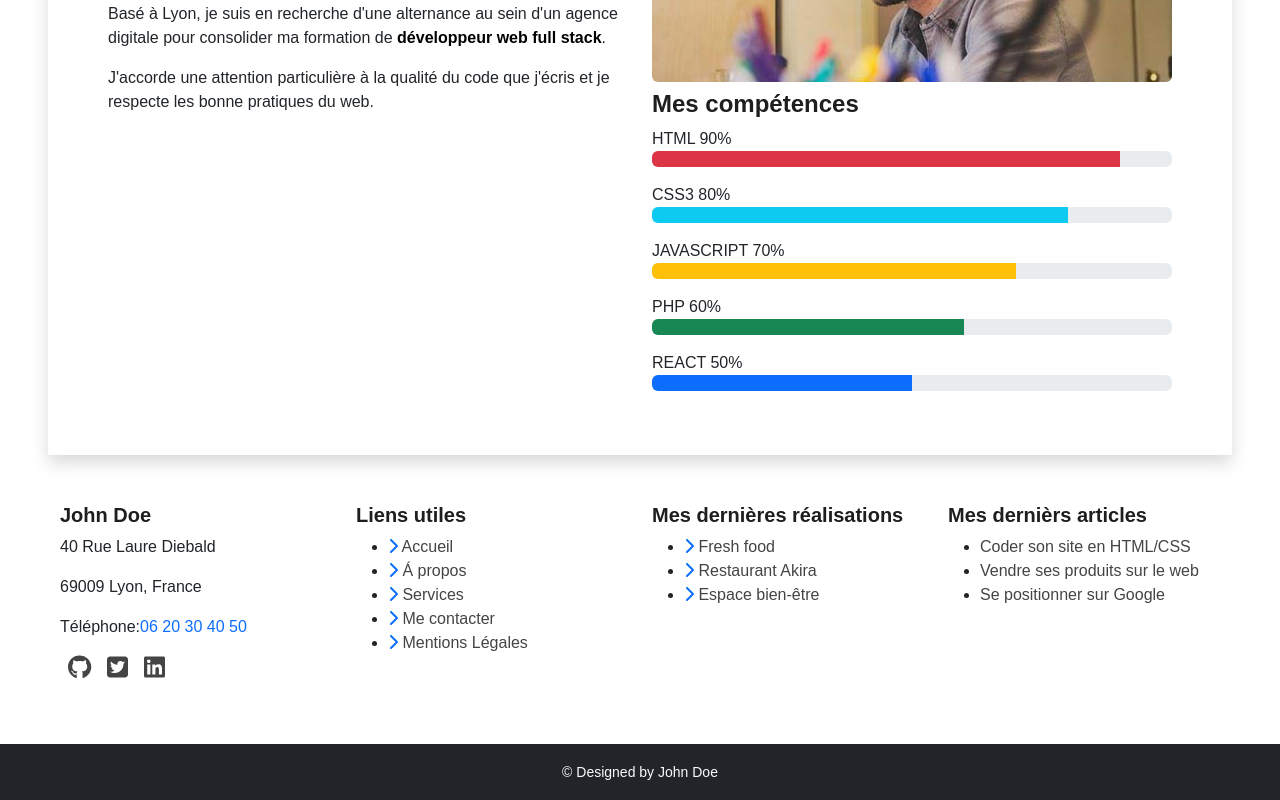
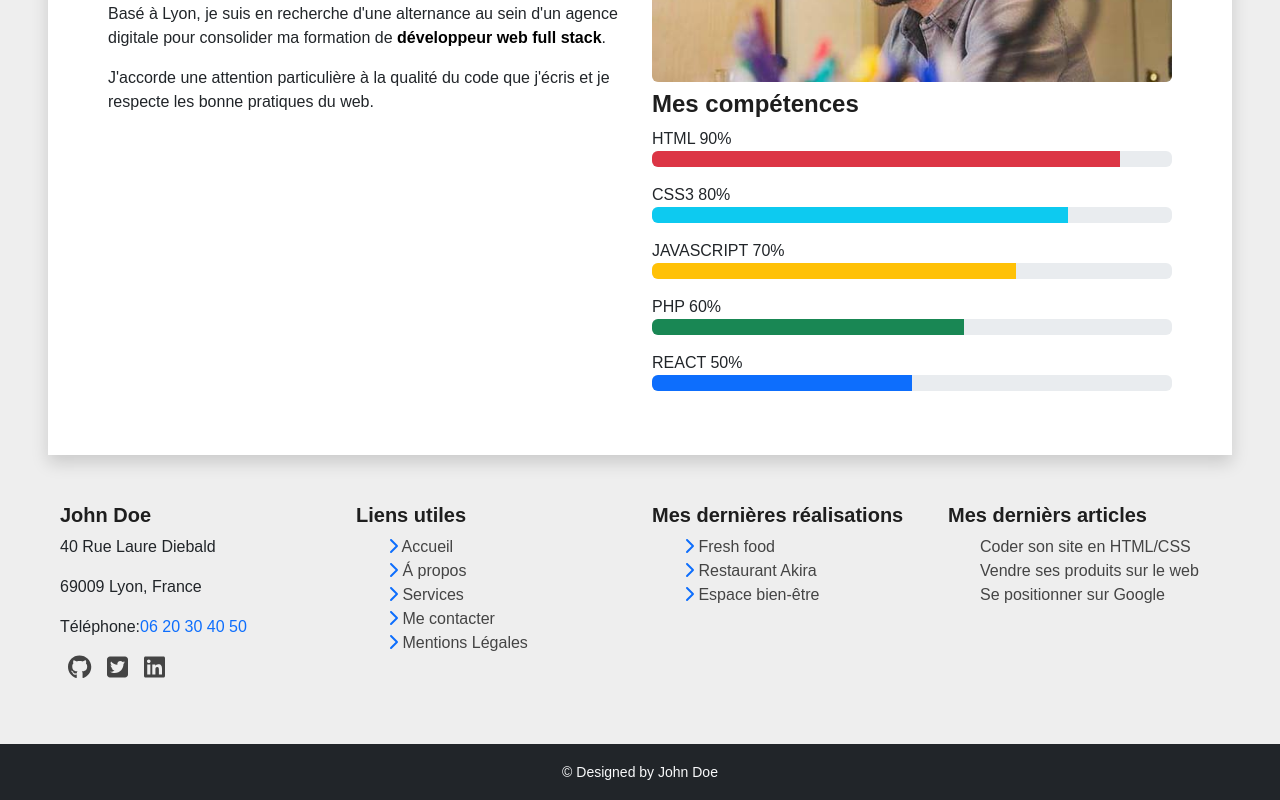
Before and after one commit to toonette88/cv_john_doe, a React (Create React App) app: page / in a window 1280 px wide. Shown: the part 1074-1874 px from the top of the page. Built offline with nearby package versions, Linux system fonts and the light colour scheme; no server answers.

Commit message:
Modification de polices et couleurs de fond

```diff
--- a/src/App.js
+++ b/src/App.js
@@ -1,5 +1,6 @@
 import React from "react";
 import { Routes, Route } from "react-router-dom";
+import "./assets/styles/index.css";
 
 import Navbar from "./Components/Navbar";
 import Home from "./pages/Home";
--- a/src/Components/Footer.jsx
+++ b/src/Components/Footer.jsx
@@ -1,4 +1,5 @@
 import React, { useState, useEffect } from "react";
+import "../assets/styles/home.css";
 import User from "../Components/User";
 import { Link } from "react-router-dom";
 import { FontAwesomeIcon } from "@fortawesome/react-fontawesome";
--- a/src/assets/styles/home.css
+++ b/src/assets/styles/home.css
@@ -4,10 +4,9 @@ a {
     transition: background-color 0.5s ease-in-out;
   }
 
-  a:hover {
-    background-color: rgba(255, 255, 255, 0.8);
-  }
-
+li{
+    list-style: none;
+}
 
 .bg-image {
     background-size: cover;
@@ -22,7 +21,8 @@ a {
 }
 
 .bg-contact {
-    background-image: url('../pictures/contact-bg.jpg')
+    background-image: url('../pictures/contact-bg.jpg');
+    background-color: (0,105,225,0.5);
 }
 
 .bg-white {
@@ -58,3 +58,10 @@ a {
     text-decoration: underline dotted;
     text-transform: uppercase;
 }
+
+a:hover {
+    background-color: rgba(255, 255, 255, 0.8);
+  }
+.icon:hover {
+    color:#cde1f8;
+}
--- a/src/assets/styles/index.css
+++ b/src/assets/styles/index.css
@@ -1,6 +1,11 @@
 .App {
   font-family: "Nunito Sans", sans-serif;
   text-align: center;
+  background-color: #EEE;
+}
+
+text {
+  color: #444;
 }
 
 h1{
--- a/src/pages/Home.jsx
+++ b/src/pages/Home.jsx
@@ -1,6 +1,6 @@
 import React from "react";
 import Skill from "../Components/Skill";
-import "../assets/styles/home.css"
+import "../assets/styles/home.css";
 
 import image2 from "../assets/pictures/john-doe-about.jpg";
 import User from "../Components/User";
```
